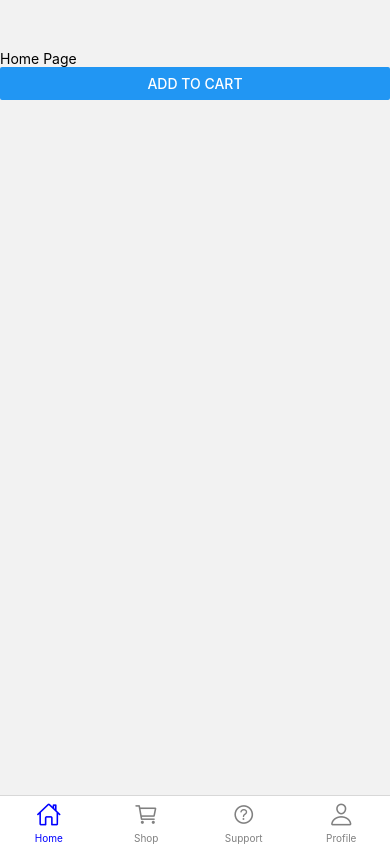
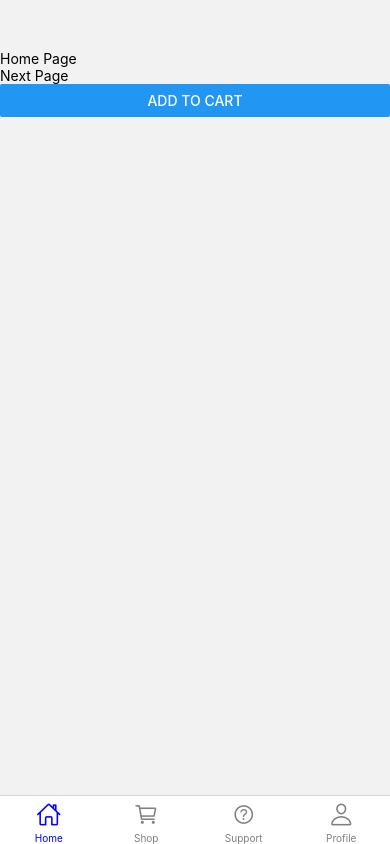
Before and after one commit to Nitish3571/mobile-app-ecommerce, a React Native app: screen /BottomNavigation in a window 390 px wide. Built offline with nearby package versions, Linux system fonts and the light colour scheme.

Commit message:
change in Home page

```diff
--- a/screen/Home.js
+++ b/screen/Home.js
@@ -8,6 +8,7 @@ const Home = () => {
     <SafeAreaView style={{flex:1,marginTop:50}}>
       <StatusBar backgroundColor={'black'} />
       <Text>Home Page </Text>
+      <Text>Next Page </Text>
       <Button title='Add to cart' onPress={()=>navigation.navigate("add to cart")} />
     </SafeAreaView>
   )
```
